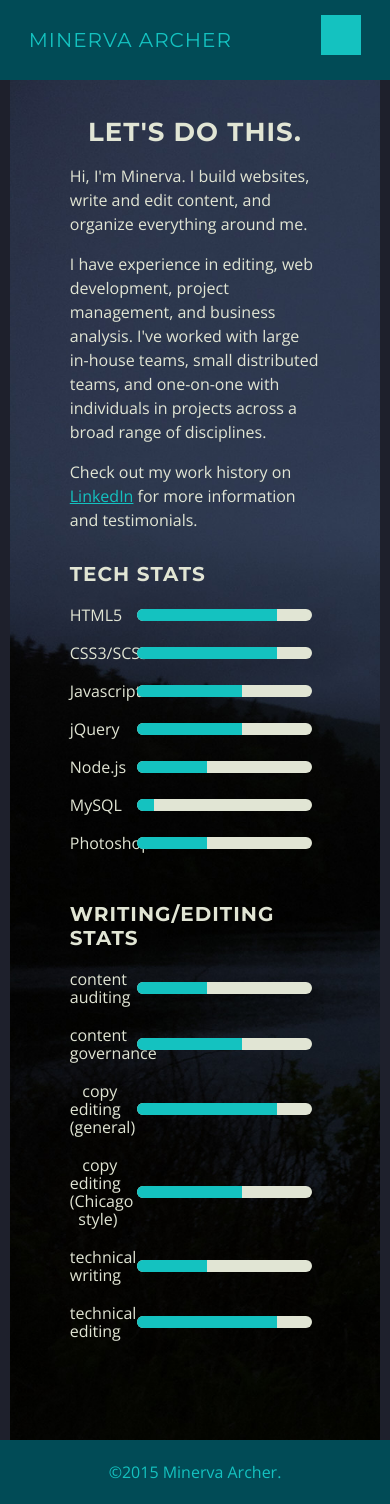
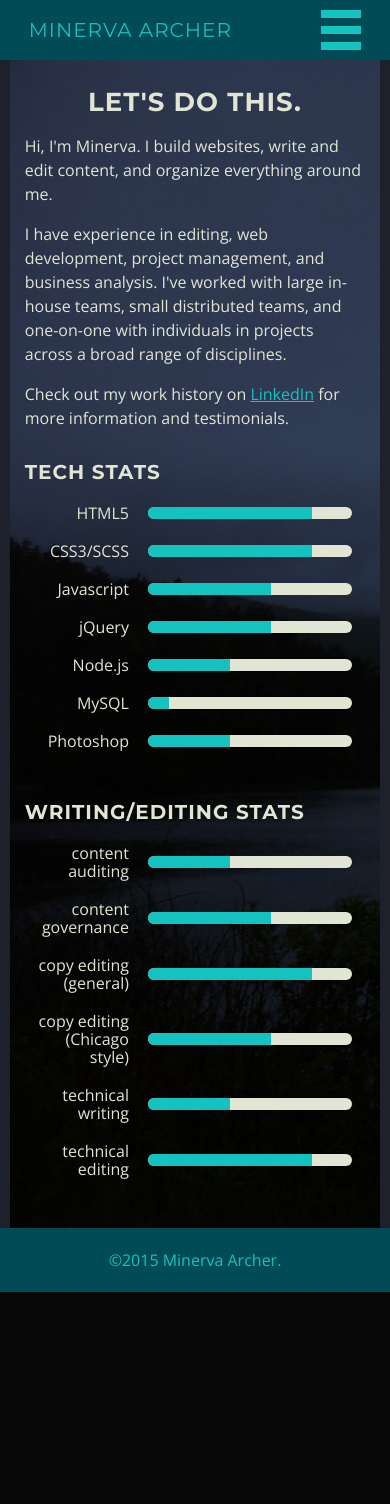
Before and after one commit to MinervaArcher/minervaarcher, a PHP site: page / in a window 390 px wide. After the commit the page ends 1292 px from the top, so only its background shows below. Run offline with PHP 8.4, Linux system fonts and the light colour scheme; some libraries are stand-ins or nearby versions.

Commit message:
style tweaks

```diff
--- a/css/main.css
+++ b/css/main.css
@@ -93,7 +93,19 @@ nav, section {
 .burger {
   height: 40px;
   width: 40px;
-  background-color: #14C2C0; }
+  background-color: #14C2C0;
+  position: relative;
+  cursor: pointer; }
+  .burger:before, .burger:after {
+    content: '';
+    position: absolute;
+    width: 100%;
+    height: 8px;
+    background-color: #014B56; }
+  .burger:before {
+    top: 8px; }
+  .burger:after {
+    bottom: 8px; }
 
 section {
   display: none;
@@ -213,6 +225,33 @@ footer {
   text-align: center;
   padding: 20px 0; }
 
+@media screen and (max-width: 400px) {
+  body {
+    padding-top: 60px; }
+
+  header {
+    height: 60px;
+    line-height: 60px; }
+    header ul {
+      top: 60px; }
+
+  .logo {
+    font-size: 20px; }
+
+  .burger {
+    margin: 10px 0; }
+
+  .section-body {
+    padding: 30px 15px; } }
+@media screen and (min-width: 401px) and (max-width: 550px) {
+  header ul {
+    top: 80px; }
+
+  .burger {
+    margin: 20px 0; }
+
+  .section-body {
+    padding: 30px; } }
 @media screen and (max-width: 550px) {
   .show-for-mobile {
     display: block; }
@@ -237,20 +276,23 @@ footer {
       header li a:hover {
         background-color: #282b3b; }
 
-  .burger {
-    margin: 15px 0; }
-
+  .sample .col-left {
+    margin: 0 25px 10px 0; }
   .sample .preview-img {
     height: 100px;
-    width: 100px; } }
+    width: 100px; }
+
+  dl dt {
+    width: 35%; }
+  dl dd {
+    width: 60%; } }
 @media screen and (min-width: 551px) and (max-width: 850px) {
+  .sample .col-left {
+    margin: 0 30px 15px 0; }
   .sample .preview-img {
     height: 150px;
     width: 150px; } }
 @media screen and (max-width: 850px) {
-  .logo {
-    font-size: 20px; }
-
   header li {
     font-size: 14px;
     margin-left: 12px; }
@@ -261,7 +303,7 @@ footer {
       display: block; }
     .sample .col-left {
       float: left;
-      margin: 0 30px 20px 0; }
+      width: auto; }
     .sample .col-right {
       padding: 0;
       width: auto; }
--- a/index.php
+++ b/index.php
@@ -1,10 +1,10 @@
-<!DOCTYPE HTML>
+<!DOCTYPE html>
 
 <html>
 
 <head profile="http://www.w3.org/2005/10/profile">
 	<title>Minerva Archer</title>
-	<meta name="viewport" content="width=device-width,initial-scale=1.0">
+	<meta name="viewport" content="width=device-width,initial-scale=1">
 	<meta name="author" content="Minerva Archer">
 	<meta name="keywords" content="minerva archer, publishing, digital, development, front-end development, editorial, editing, NYC">
 	<meta name="description" content="Minerva Archer is a creative technologist working in the greater NYC area. Skills include front-end web development, editing, and project and product management.">
@@ -127,7 +127,7 @@
 	<section id="contact-section" class="contact">
 		<div class="section-body">
 			<h2>Contact</h2>
-			<p>I'm not currently available for freelance work, but fill out the form below and I'll respond with my upcoming availability within five business days. Include as much information as you can about what you need, your timeframe for getting the work done, the project's scope, and your approved budget for my role.</p>
+			<p>Fill out the form below and I'll respond with my upcoming availability within five business days. Include as much information as you can about what you need, your timeframe for getting the work done, the project's scope, and your approved budget for my role.</p>
 			<div id="form_container">
 				<form action="processForm.php" method="post">
 					<label for="name">Your Name (required)</label>
--- a/js/main.js
+++ b/js/main.js
@@ -64,7 +64,7 @@ MA.View = (function () {
 	}
 
 	function _renderView() {
-		var curView = model.get('curView');
+		var curView = window.location.hash || model.get('curView');
 		_$.body.scrollTop(0, 0);
 		_$.sections.hide();
 		_$.navLinks.removeClass('active');
--- a/sass/main.scss
+++ b/sass/main.scss
@@ -4,10 +4,9 @@
 @import 'reset';
 
 $headerHeight: 80px;
+$headerHeightSmall: 60px;
 
-.show-for-mobile {
-	display: none;
-}
+.show-for-mobile { display: none; }
 body {
 	padding-top: $headerHeight;
 	line-height: 1.5em;
@@ -22,9 +21,7 @@ header {
 	line-height: $headerHeight;
 	width: 100%;
 	padding: 0 20px;
-	.burger, ul {
-		float: right;
-	}
+	.burger, ul { float: right; }
 	ul {
 		text-align: right;
 		text-transform: uppercase;
@@ -36,9 +33,7 @@ header {
 	}
 	a {
 		text-decoration: none;
-		&.active {
-			@extend a:active;
-		}
+		&.active { @extend a:active; }
 	}
 }
 .logo {
@@ -56,6 +51,21 @@ nav, section {
 	height: 40px;
 	width: 40px;
 	background-color: $turquoise;
+	position: relative;
+	cursor: pointer;
+	&:before, &:after {
+		content: '';
+		position: absolute;
+		width: 100%;
+		height: 8px;
+		background-color: $headerBackground;
+	}
+	&:before {
+		top: 8px;
+	}
+	&:after {
+		bottom: 8px;
+	}
 }
 section {
 	display: none;
@@ -66,19 +76,11 @@ section {
 	background-size: cover;
 
 	p { margin-bottom: 16px; }
-	&.about {
-		background-image: url('../img/lake1.jpg');
-	}
-	&.portfolio {
-		background-image: url('../img/beach1.jpg');
-	}
-	&.contact {
-		background-image: url('../img/beach2.jpg');
-	}
+	&.about { background-image: url('../img/lake1.jpg'); }
+	&.portfolio { background-image: url('../img/beach1.jpg'); }
+	&.contact { background-image: url('../img/beach2.jpg'); }
 }
-.section-body {
-	padding: 40px 60px 80px;
-}
+.section-body { padding: 40px 60px 80px; }
 h2, h3, h4 {
 	font-family: $montserrat;
 	text-transform: uppercase;
@@ -93,9 +95,7 @@ h3 {
 	font-size: 20px;
 	margin: 30px 0 20px;
 }
-h4 {
-	font-size: 18px;
-}
+h4 { font-size: 18px; }
 dl {
 	width: 100%;
 	display: block;
@@ -135,9 +135,7 @@ dl {
 		display: inline-block;
 		vertical-align: top;
 	}
-	.col-left {
-		width: 30%;
-	}
+	.col-left { width: 30%; }
 	.col-right {
 		width: 70%;
 		padding: 0 20px;
@@ -155,29 +153,21 @@ dl {
 		height: 30px;
 		line-height: 30px;
 	}
-	.layout-preview {
-		cursor: pointer;
-	}
-	.preview-container{
-		margin-top: 20px;
-	}
+	.layout-preview { cursor: pointer; }
+	.preview-container { margin-top: 20px; }
 }
 form {
 	label, input, textarea {
 		display: block;
 		width: 80%;
 	}
-	label {
-		margin: 20px 0 5px;
-	}
+	label { margin: 20px 0 5px; }
 	button {
 		margin-top: 30px;
 		background-color: $buttonColor;
 		color: $buttonTextColor;
 		padding: 5px 10px;
-		&:hover {
-			background-color: lighten($buttonColor, 10%);
-		}
+		&:hover { background-color: lighten($buttonColor, 10%); }
 	}
 }
 footer {
@@ -187,13 +177,27 @@ footer {
 	padding: 20px 0;
 }
 
+@media screen and (max-width: 400px) {
+	body { padding-top: $headerHeightSmall; }
+	header {
+		height: $headerHeightSmall;
+		line-height: $headerHeightSmall;
+		ul { top: $headerHeightSmall; }
+	}
+	.logo { font-size: 20px; }
+	.burger { margin: 10px 0; }
+	.section-body { padding: 30px 15px; }
+}
+
+@media screen and (min-width: 401px) and (max-width: 550px) {
+	header ul { top: $headerHeight; }
+	.burger { margin: 20px 0; }
+	.section-body { padding: 30px; }
+}
+
 @media screen and (max-width: 550px) {
-	.show-for-mobile {
-		display: block;
-	}
-	.hide-for-mobile {
-		display: none;
-	}
+	.show-for-mobile { display: block; }
+	.hide-for-mobile { display: none; }
 	header {
 		ul {
 			position: absolute;
@@ -210,25 +214,26 @@ footer {
 				display: block;
 				width: 100%;
 				height: 100%;
-				&:hover {
-					background-color: lighten($navy, 5%);
-				}
+				&:hover { background-color: lighten($navy, 5%); }
 			}
 		}
 	}
-	.burger {
-		margin: 15px 0;
-	}
 	.sample {
+		.col-left { margin: 0 25px 10px 0; }
 		.preview-img {
 			height: 100px;
 			width: 100px;
 		}
 	}
+	dl {
+		dt { width: 35%; }
+		dd { width: 60%; }
+	}
 }
 
 @media screen and (min-width: 551px) and (max-width: 850px) {
 	.sample {
+		.col-left { margin: 0 30px 15px 0; }
 		.preview-img {
 			height: 150px;
 			width: 150px;
@@ -237,7 +242,6 @@ footer {
 }
 
 @media screen and (max-width: 850px) {
-	.logo { font-size: 20px; }
 	header li {
 		font-size: 14px;
 		margin-left: 12px;
@@ -247,19 +251,15 @@ footer {
 		.col-left, .col-right { display: block; }
 		.col-left {
 			float: left;
-			margin: 0 30px 20px 0;
+			width: auto;
 		}
 		.col-right {
 			padding: 0;
 			width: auto;
 		}
-		.layout-preview {
-			width: 100%;
-		}
+		.layout-preview { width: 100%; }
 	}
 	form {
-		label, input, textarea {
-			width: 100%;
-		}
+		label, input, textarea { width: 100%; }
 	}
 }
```
